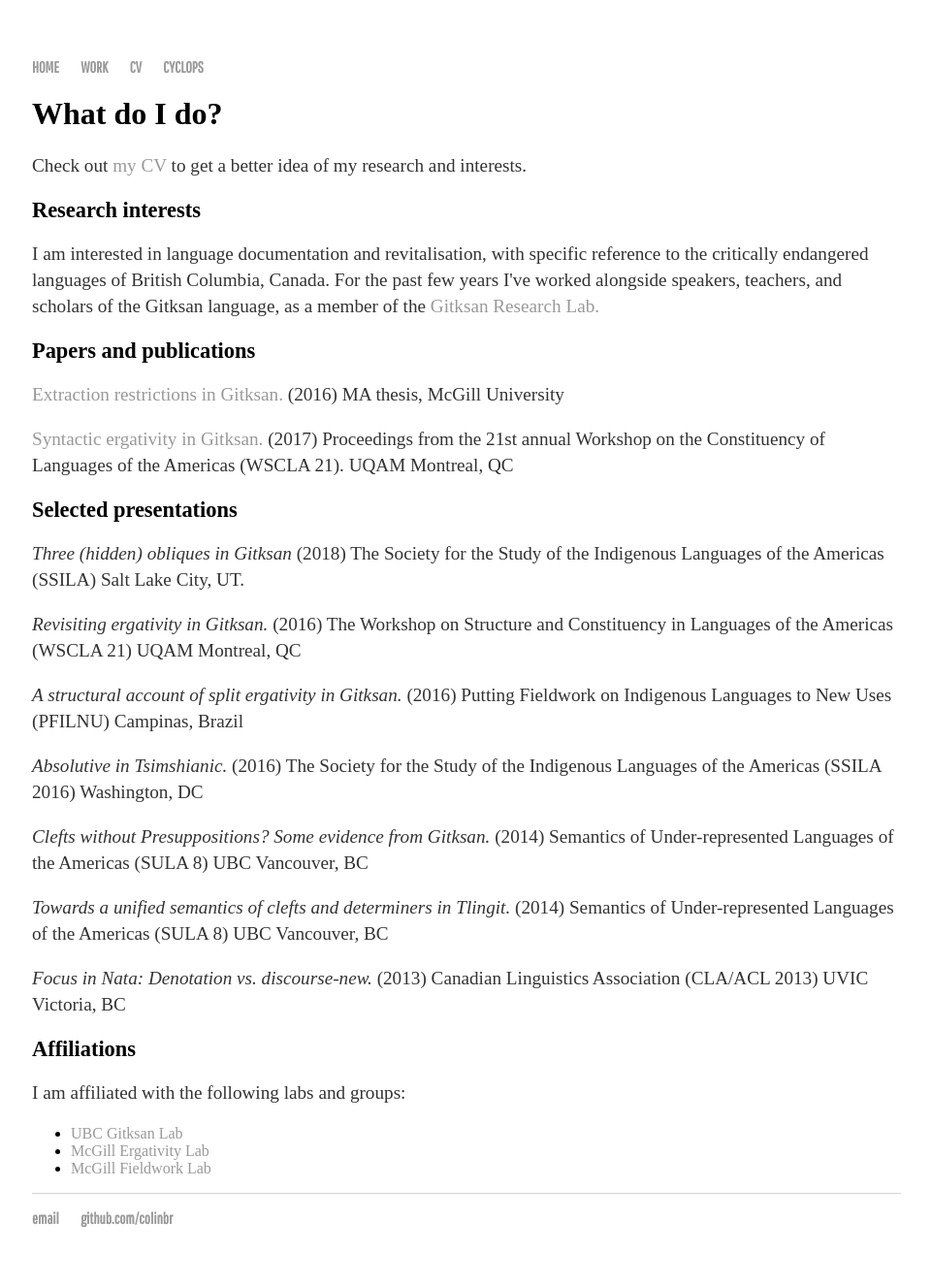
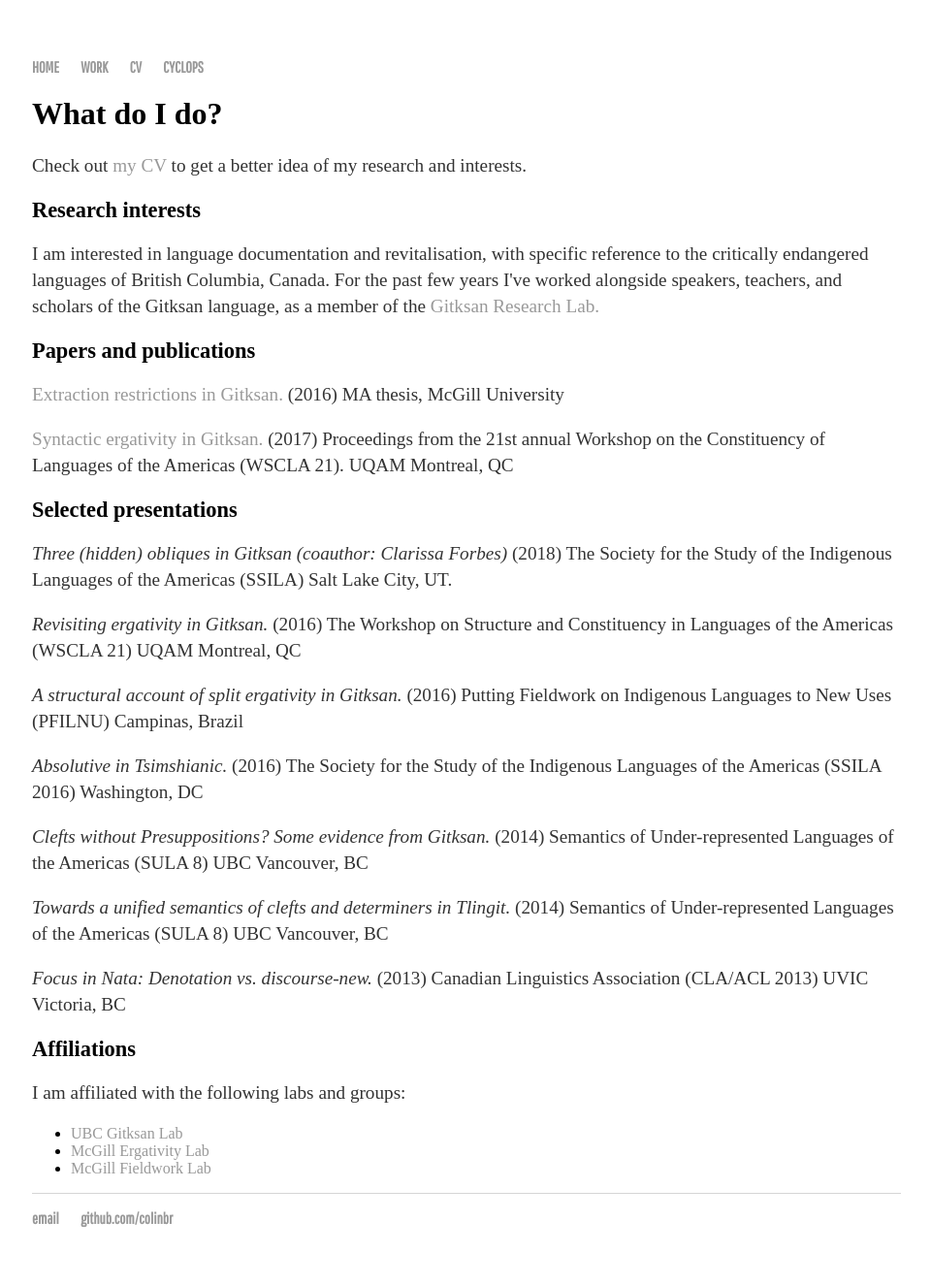
Before and after one commit to colinbr/OLD-colinbr.github.io, a Jekyll site: the page built from research/index.html, in a window 1280 px wide. Shown: the whole page at 97% size, without its empty margins (159-1119 px from the left). Built offline with Jekyll 4.4.1, drawn with Linux system fonts in a browser that asks for light colours; some web fonts are replaced.

Commit message:
Update index.html

```diff
--- a/research/index.html
+++ b/research/index.html
@@ -15,7 +15,7 @@
 	<p><a href="https://ling.auf.net/lingbuzz/003501">Syntactic ergativity in Gitksan.</a> (2017) Proceedings from the 21st annual Workshop on the
 Constituency of Languages of the Americas (WSCLA 21). UQAM Montreal, QC</p>
 	<h2>Selected presentations</h2>
-	 <p><em>Three (hidden) obliques in Gitksan</em> (2018) The Society for the Study of the Indigenous Languages of the Americas (SSILA) Salt Lake City, UT.</p>
+	 <p><em>Three (hidden) obliques in Gitksan (coauthor: Clarissa Forbes) </em> (2018) The Society for the Study of the Indigenous Languages of the Americas (SSILA) Salt Lake City, UT.</p>
 	<p><em>Revisiting ergativity in Gitksan.</em> (2016) The Workshop on Structure and Constituency in
 Languages of the Americas (WSCLA 21) UQAM Montreal, QC</p>
 	<p><em>A structural account of split ergativity in Gitksan.</em> (2016) Putting Fieldwork on Indigenous Languages to New Uses (PFILNU) Campinas, Brazil</p>
```
